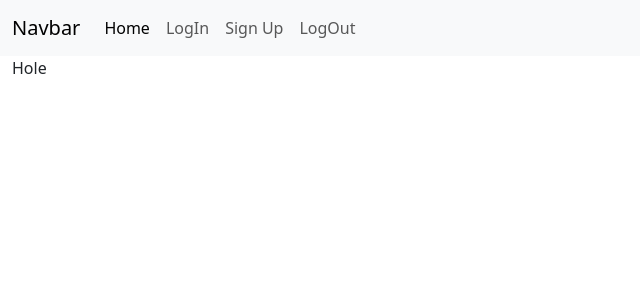
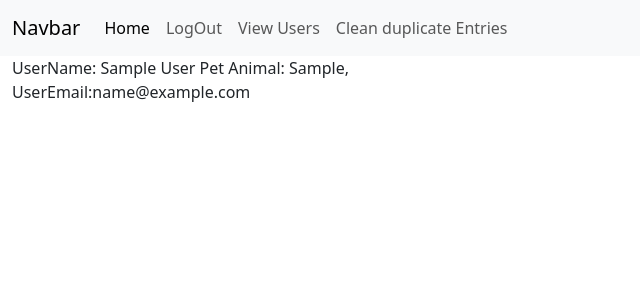
Before and after one commit to sameer21100/sunny_sam, a Flask app: page /view in a window 1280 px wide. Shown: the top 300 px of the page, without its empty margins (0-640 px from the left). Run offline with Flask 3, Linux system fonts and the light colour scheme; the visitor is signed in with stand-in values (Sample User, id 1); tables that the repository leaves empty hold one stand-in row (values such as "Sample post").

Commit message:
major difference between get and post is learned for example A method/route can run only in one request per call either get or post so if i try to post a data and then commit the data and in the same method i try to access the updated value and reflect that value it won't happend due to reason that it is post request and not get request

```diff
--- a/app.py
+++ b/app.py
@@ -26,6 +26,7 @@
 ##Pass a value from backend to front end using render_template
 @app.route("/")
 def main():
+
     return render_template("index.html")
 @app.route("/<name>")# write any route to access this route.here name is the name of variable
 def home(name): ### we can return an html tag or html page or simple text;
@@ -91,16 +92,15 @@
         if form_type=="update_animal":
             flash("Janawar's name has been updated")
             animal=request.form["animal"]
-            print(animal)
             session["animal"]=animal
             name=session["user"]
             usr_obj=users.query.filter_by(name=name).first()
-            if usr_obj:
-                usr_obj.animal=animal
-                db.session.add(usr_obj)
-                db.session.commit()
-            else:
-                flash("No such user found","danger")
+            usr_obj.animal=animal
+            gmail=usr_obj.email
+            # print(usr_    obj.animal)
+            db.session.commit()
+            return redirect(url_for("user"))
+
         elif form_type=="update_email":
             flash("Email chanded succussfully")
             gmail=request.form["email"]
@@ -109,16 +109,43 @@
             usr_obj=users.query.filter_by(name=fname).first()
             usr_obj.email=gmail
             db.session.commit()
+            return redirect(url_for("user"))
     if "user" in session:
         usr_obj=users.query.filter_by(name=name,email=mail).first()
         animal=usr_obj.animal
         gmail=usr_obj.email
+
         # animal=session["animal"]
         return render_template("user.html",user=user,email=gmail,animal=animal)
     else:
         flash("You need to login first","info")
         return redirect(url_for("login"))
 
+@app.route("/clean_data")
+def clean():
+    usr_obj=users.query.all()
+    seen=set()
+    to_del=[]
+    for user in usr_obj:
+        identifier=user.name.strip().lower()+"#@#"+user.email.strip().lower()
+        if identifier in seen:
+            to_del.append(user)
+        else:
+            seen.add(identifier)
+    for user in to_del:
+        db.session.delete(user)
+    db.session.commit()
+    if len(to_del)==0:
+        return f"No users were duplicate"
+    return f"Removed users are {len(to_del)} in nuumber"
+
+@app.route("/view")
+def view():
+    if "user" in session:
+        return render_template("view.html", values=users.query.all())
+    else:
+        flash("Please login first")
+        return redirect(url_for("login"))
 
 @app.route("/signup", methods=["POST","GET"])
 def signup():
@@ -146,7 +173,7 @@
         flash(f"The user {user} has been logged out successfully")
 
     else:
-        flash("Madharchod login kar pehle")
+        flash("Please Login kar pehle")
     return redirect(url_for("login"))
 
 if(__name__)=="__main__":
--- a/templates/parent.html
+++ b/templates/parent.html
@@ -20,15 +20,25 @@
               <li class="nav-item">
                 <a class="nav-link active" aria-current="page" href="/">Home</a>
               </li>
+              {% if not session.get("user")%}
               <li class="nav-item">
                 <a class="nav-link" href="/login">LogIn</a>
               </li>
               <li class="nav-item">
                 <a class="nav-link" href="/signup">Sign Up</a>
               </li>
+              {%endif%}
+              {%if session.get("user")%}
               <li class="nav-item">
                 <a class="nav-link" href="/logout">LogOut</a>
               </li>
+              <li class="nav-item">
+                <a class="nav-link" href="/view">View Users</a>
+              </li>
+              <li class="nav-item">
+                <a class="nav-link" href="/clean_data">Clean duplicate Entries</a>
+              </li>
+              {%endif%}
 
             </ul>
 
--- /dev/null
+++ b/templates/view.html
@@ -0,0 +1,10 @@
+{%extends "parent.html"%}
+{%block title%}
+View all Users
+{%endblock%}
+{%block page%}
+    {%for user in values%}
+        <p>UserName: {{user.name}}  Pet Animal: {{user.animal}}, <br> UserEmail:{{user.email}}</p>
+
+    {%endfor%}
+{%endblock%}
```
Also changed, not shown: 1 other file.
